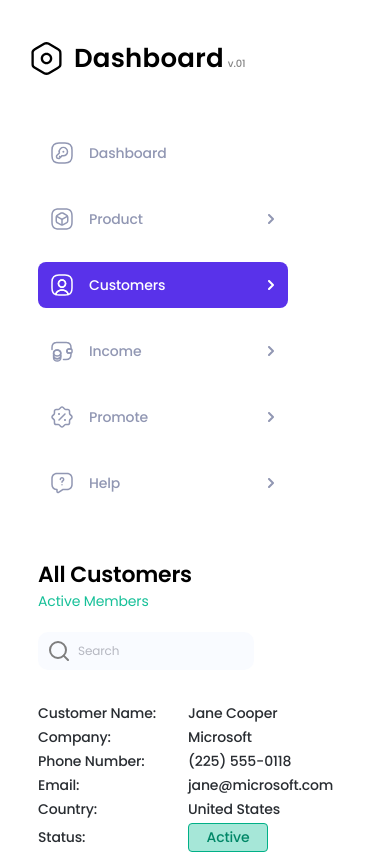
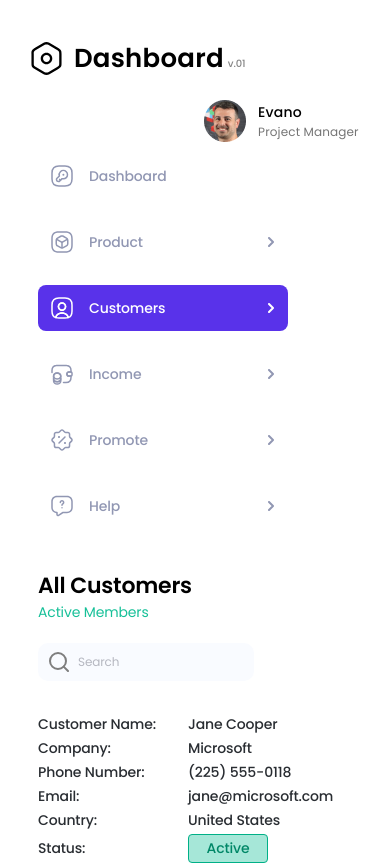
Before and after one commit to alexey-sevastynov/dashboard, a React (Create React App) app: page / in a window 390 px wide. Shown: the top 865 px of the page. Built offline with nearby package versions, Linux system fonts and the light colour scheme.

Commit message:
fix adaptive

```diff
--- a/src/components/main-panel/MainPanel.jsx
+++ b/src/components/main-panel/MainPanel.jsx
@@ -3,6 +3,7 @@ import styles from "./mainPanel.module.css";
 import ListItem from "../list-item/ListItem";
 import { allCustomers } from "../../assets/listCustomers";
 import Tabulation from "../tabulation/Tabulation";
+import UserName from "../user-name/UserName";
 
 const keys = ["name", "company", "phone", "email", "country", "status"];
 
--- a/src/components/side-panel-mob/SidePanelMob.jsx
+++ b/src/components/side-panel-mob/SidePanelMob.jsx
@@ -2,6 +2,7 @@ import React from "react";
 import { btnsNavMenu } from "../../assets/btnNavMenu";
 import styles from "./sidePanelMob.module.css";
 import ButtonMenu from "../button-menu/ButtonMenu";
+import UserName from "../user-name/UserName";
 
 function SidePanelMob() {
   return (
@@ -27,6 +28,9 @@ function SidePanelMob() {
           <h1>Dashboard</h1>
           <span>v.01</span>
         </div>
+        <div className={styles.userName}>
+          <UserName />
+        </div>
       </div>
 
       <div className={styles.menu}>
--- a/src/components/side-panel-mob/sidePanelMob.module.css
+++ b/src/components/side-panel-mob/sidePanelMob.module.css
@@ -8,6 +8,7 @@
 }
 
 .top {
+  position: relative;
   padding: 39.1px 0px 0px 31.45px;
   height: 39px;
 
@@ -25,6 +26,11 @@
 
   align-items: baseline;
 
+}
+
+.userName {
+  position: absolute;
+  right: 31.45px;
 }
 
 .header span {
@@ -57,3 +63,22 @@
 
 
 }
+
+
+@media(max-width:485px) {
+  .userName {
+    position: absolute;
+    right: 31.45px;
+    top: 100px;
+  }
+
+  .menu {
+    margin: 65px 38px 30px 38px;
+
+    display: flex;
+    flex-wrap: wrap;
+    align-items: center;
+
+
+  }
+}
--- a/src/components/user-name/userName.module.css
+++ b/src/components/user-name/userName.module.css
@@ -31,7 +31,8 @@
 @media(max-width: 1400px) {
   .root {
     position: relative;
-
+    bottom: 0;
+    left: 0;
 
 
     height: 42px;
```
